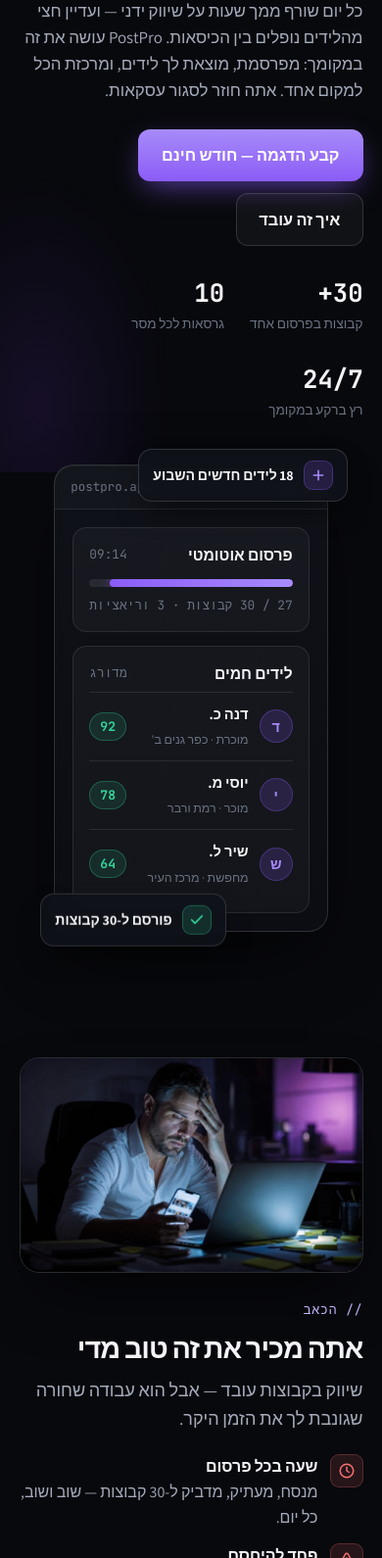
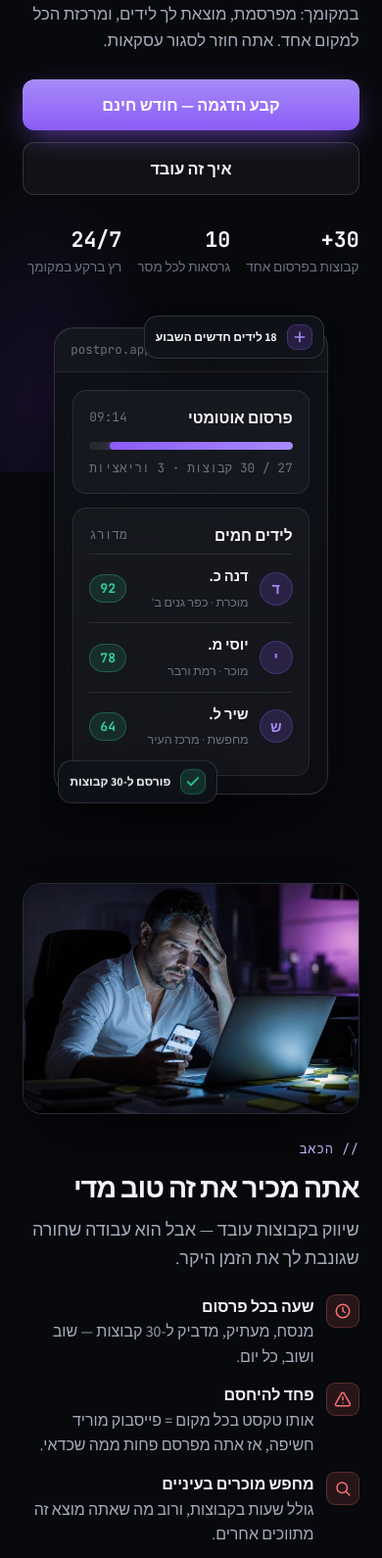
Before and after one commit to mordi9191-spec/postpro-landing, a plain HTML site: page index.html in a window 390 px wide. Shown: the part 362-1952 px from the top of the page at 98% size. Drawn offline with Linux system fonts and the light colour scheme.

Commit message:
Add hover effects + tighten mobile responsiveness
Co-Authored-By: Claude Opus 4.8 <noreply@anthropic.com>

```diff
--- a/index.html
+++ b/index.html
@@ -147,14 +147,58 @@
 
     footer{padding:30px 5vw;border-top:1px solid var(--line);display:flex;justify-content:space-between;align-items:center;gap:14px;flex-wrap:wrap;color:var(--dim);font-size:.9rem;position:relative;z-index:1}
 
+    /* hover interactions (desktop) */
+    .shot{transition:box-shadow .3s,border-color .3s,transform .3s}
+    .shot img{transition:transform .7s cubic-bezier(.2,.7,.2,1)}
+    .shot:hover{border-color:rgba(139,92,246,.55);box-shadow:0 34px 80px -24px rgba(139,92,246,.5)}
+    .shot:hover img{transform:scale(1.06)}
+    .step{transition:border-color .2s,transform .2s,box-shadow .2s}
+    .step:hover{border-color:rgba(139,92,246,.4);transform:translateY(-4px);box-shadow:0 20px 40px -20px rgba(139,92,246,.4)}
+    .panel{transition:border-color .2s,transform .2s,box-shadow .2s}
+    .panel:hover{border-color:rgba(139,92,246,.4);transform:translateY(-3px);box-shadow:0 20px 40px -22px rgba(139,92,246,.4)}
+    .pain-list .ic{transition:transform .2s,background .2s}
+    .pain-list li:hover .ic{transform:scale(1.12)}
+    .card .ic,.panel .ic{transition:transform .2s}
+    .card:hover .ic{transform:scale(1.1) rotate(-3deg)}
+    .win{transition:transform .3s ease,box-shadow .3s ease}
+    .win:hover{transform:translateY(-5px)}
+    .btn-ghost:hover{border-color:rgba(139,92,246,.55)}
+    .stat .n{transition:color .2s}
+    .stat:hover .n{color:var(--violet-2)}
+    .quote{transition:border-color .3s,box-shadow .3s}
+    .quote:hover{border-color:rgba(139,92,246,.45);box-shadow:0 24px 60px -28px rgba(139,92,246,.5)}
+    @media(hover:none){.shot:hover img{transform:none}}
+
     @media(max-width:860px){
-      .hero .wrap{grid-template-columns:1fr;gap:44px}
-      .mock{max-width:440px;margin:0 auto}
+      .hero{padding:54px 0 50px}
+      .hero .wrap{grid-template-columns:1fr;gap:42px}
+      .mock{max-width:420px;margin:8px auto 0}
+      .float.a{top:-12px;inset-inline-start:4px}
+      .float.b{bottom:-12px;inset-inline-end:4px}
       .cards,.steps{grid-template-columns:1fr}
       .split{grid-template-columns:1fr}
-      .media-split{grid-template-columns:1fr;gap:28px}
+      .media-split{grid-template-columns:1fr;gap:26px}
       .media-split .rev-order{order:-1}
+      .shot img{aspect-ratio:16/11}
       .nav-left .tag{display:none}
+    }
+    @media(max-width:480px){
+      .wrap{padding:0 6vw}
+      section{padding:46px 0}
+      .hero{padding:40px 0 44px}
+      .hero h1{font-size:2.05rem;letter-spacing:-1px}
+      .hero .sub{font-size:1.05rem}
+      .hero-cta{flex-direction:column;align-items:stretch}
+      .hero-cta .btn{justify-content:center}
+      .stats{gap:16px}
+      .stat .n{font-size:1.35rem}
+      .float{font-size:.76rem;padding:8px 11px}
+      .float .ic{width:26px;height:26px}
+      .promise-h{font-size:1.85rem}
+      .form-card{padding:28px 20px}
+      .quote{flex-direction:column;gap:10px}
+      .nav .btn-primary{padding:9px 15px;font-size:.88rem}
+      .brand{font-size:1.35rem}
     }
     @media(prefers-reduced-motion:reduce){
       .reveal,.lead-row{opacity:1!important;transform:none!important;transition:none!important}
```
